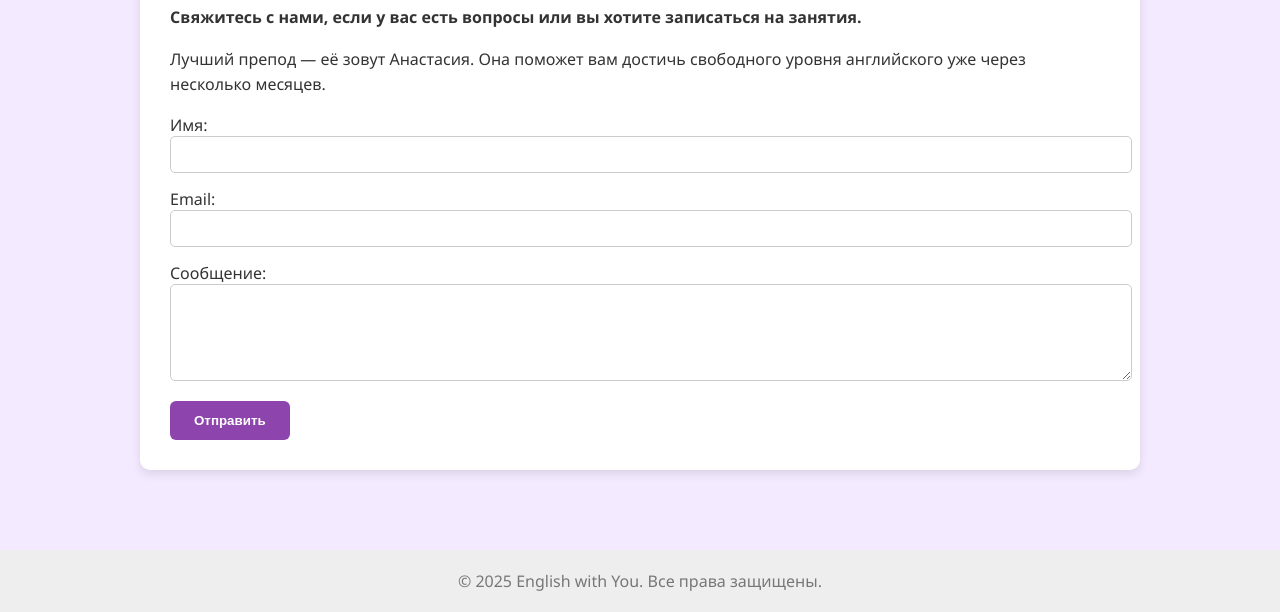
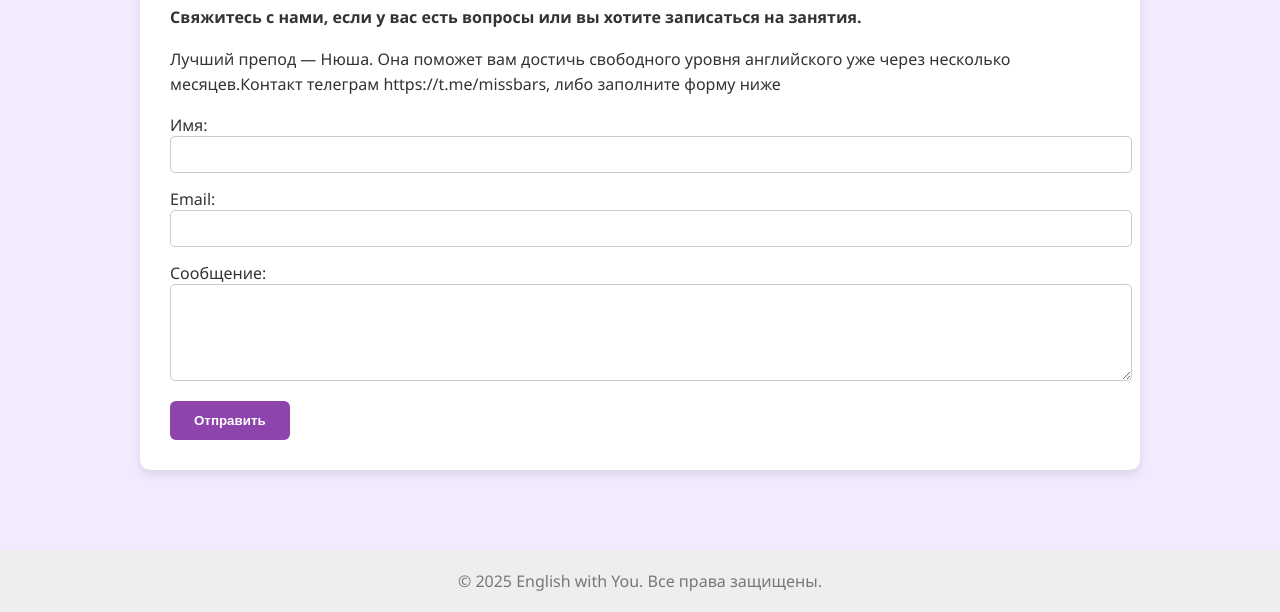
Before and after one commit to alebars2023/english-landing, a plain HTML site: page contact.html in a window 1280 px wide. Shown: the part 352-964 px from the top of the page. Drawn offline with Linux system fonts and the light colour scheme.

Commit message:
Update contact.html

```diff
--- a/contact.html
+++ b/contact.html
@@ -2,7 +2,7 @@
 <html lang="ru">
 <head>
     <meta charset="UTF-8">
-    <title>Контакты — Английский за 3 дня</title>
+    <title>Контакты — Английский простой</title>
     <meta name="viewport" content="width=device-width, initial-scale=1.0">
     <link rel="stylesheet" href="style.css">
 </head>
@@ -24,7 +24,7 @@
     <section>
         <h2>Контакты</h2>
         <p><strong>Свяжитесь с нами, если у вас есть вопросы или вы хотите записаться на занятия.</strong></p>
-        <p>Лучший препод — её зовут Анастасия. Она поможет вам достичь свободного уровня английского уже через несколько месяцев.</p>
+        <p>Лучший препод — Нюша. Она поможет вам достичь свободного уровня английского уже через несколько месяцев.Контакт телеграм https://t.me/missbars, либо заполните форму ниже </p>
 
         <form action="mailto:your_email@example.com" method="post" enctype="text/plain">
             <label for="name">Имя:</label>
```
